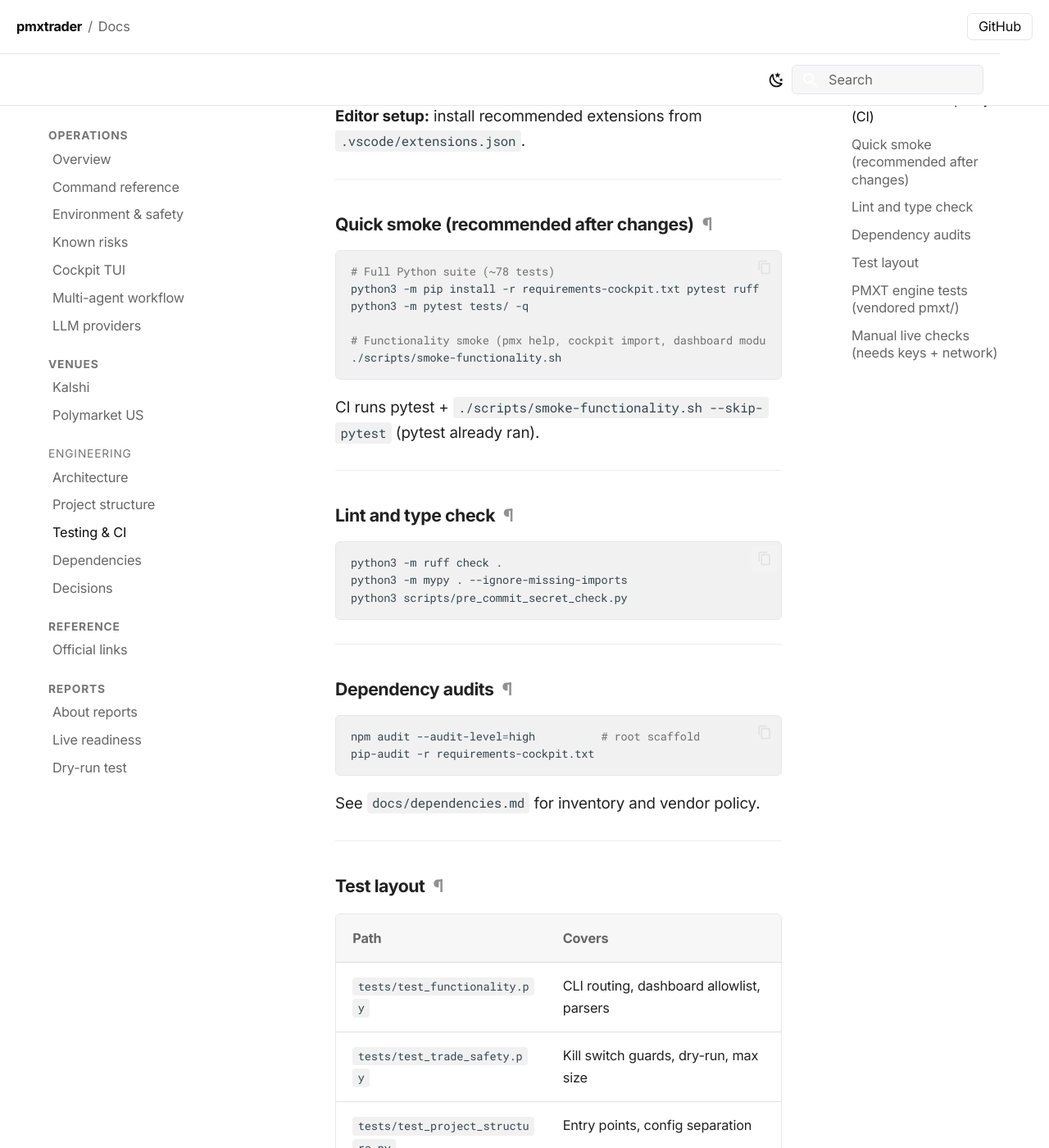
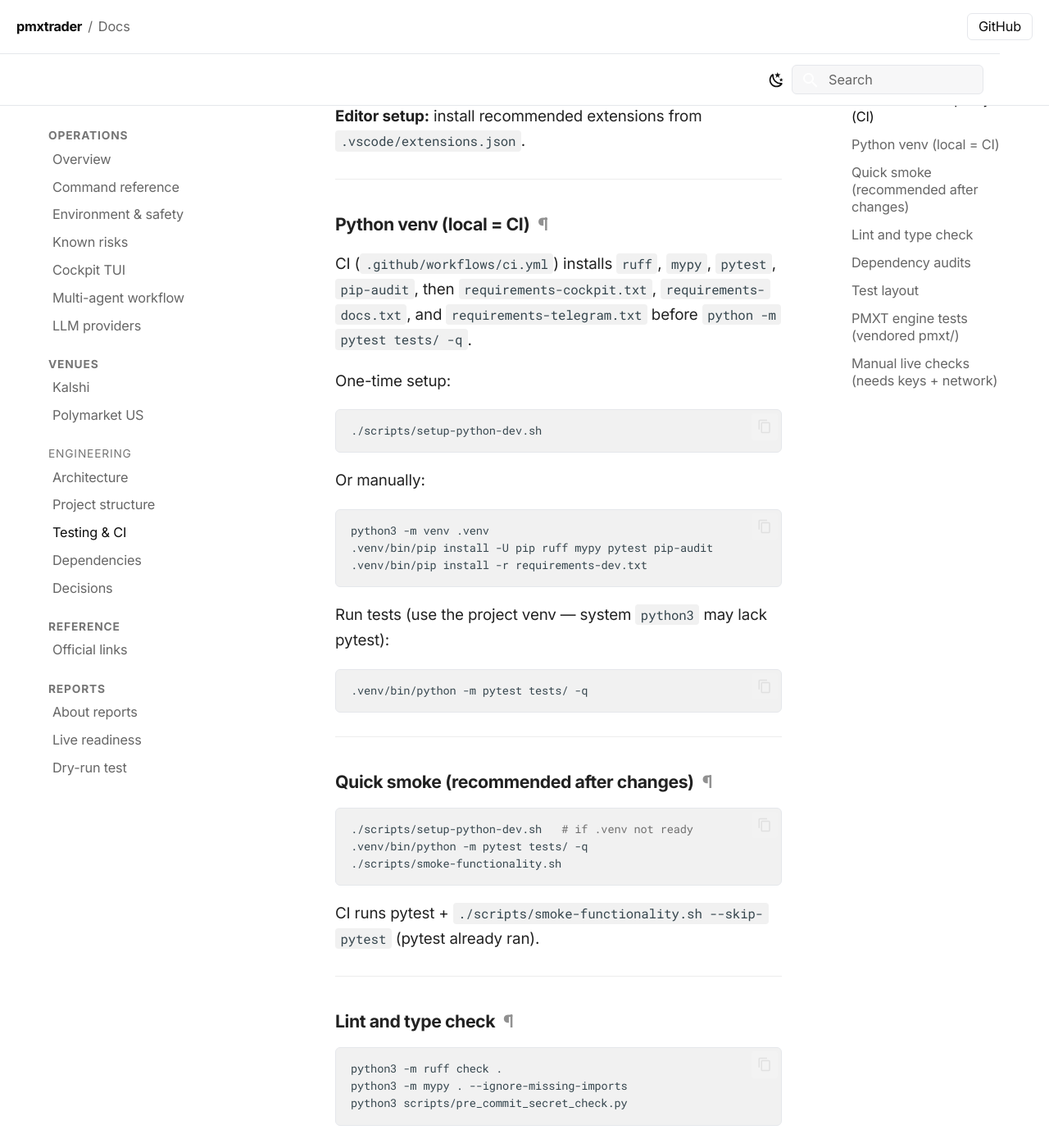
Before and after one commit to AbsCodeX/pmxtrader, an MkDocs documentation site: the page built from docs/testing.md, in a window 1280 px wide and 1400 px high, scrolled down 859 px. Shown: the whole window at 82% size. Built offline with MkDocs 1.6.1 and Material for MkDocs 9.7.7, drawn with Linux system fonts in a browser that asks for light colours; comment, search, counter and statistics services are not loaded.

Commit message:
Unify local Python venv setup to match CI pytest deps.
Add requirements-dev.txt and setup-python-dev.sh so .venv installs the same
cockpit, telegram, docs, and lint/test tools CI uses before pytest.

Co-authored-by: Cursor <cursoragent@cursor.com>

````diff
--- a/docs/testing.md
+++ b/docs/testing.md
@@ -34,14 +34,39 @@ CI runs all three on every push. Published to **GitHub Pages** on `main` via `.g
 
 ---
 
+## Python venv (local = CI)
+
+CI (`.github/workflows/ci.yml`) installs `ruff`, `mypy`, `pytest`, `pip-audit`, then
+`requirements-cockpit.txt`, `requirements-docs.txt`, and `requirements-telegram.txt` before
+`python -m pytest tests/ -q`.
+
+One-time setup:
+
+```bash
+./scripts/setup-python-dev.sh
+```
+
+Or manually:
+
+```bash
+python3 -m venv .venv
+.venv/bin/pip install -U pip ruff mypy pytest pip-audit
+.venv/bin/pip install -r requirements-dev.txt
+```
+
+Run tests (use the project venv — system `python3` may lack pytest):
+
+```bash
+.venv/bin/python -m pytest tests/ -q
+```
+
+---
+
 ## Quick smoke (recommended after changes)
 
 ```bash
-# Full Python suite (~78 tests)
-python3 -m pip install -r requirements-cockpit.txt pytest ruff mypy pip-audit
-python3 -m pytest tests/ -q
-
-# Functionality smoke (pmx help, cockpit import, dashboard module)
+./scripts/setup-python-dev.sh   # if .venv not ready
+.venv/bin/python -m pytest tests/ -q
 ./scripts/smoke-functionality.sh
 ```
 
--- /dev/null
+++ b/requirements-dev.txt
@@ -0,0 +1,6 @@
+# Local dev + CI parity (cockpit, telegram, docs).
+# One-shot: ./scripts/setup-python-dev.sh
+# Manual:  .venv/bin/pip install -U pip ruff mypy pytest pip-audit && .venv/bin/pip install -r requirements-dev.txt
+-r requirements-cockpit.txt
+-r requirements-telegram.txt
+-r requirements-docs.txt
````
Also changed, not shown: AGENTS.md (+4 -2 lines), README.md (+2 -1 lines), 6 other files.
